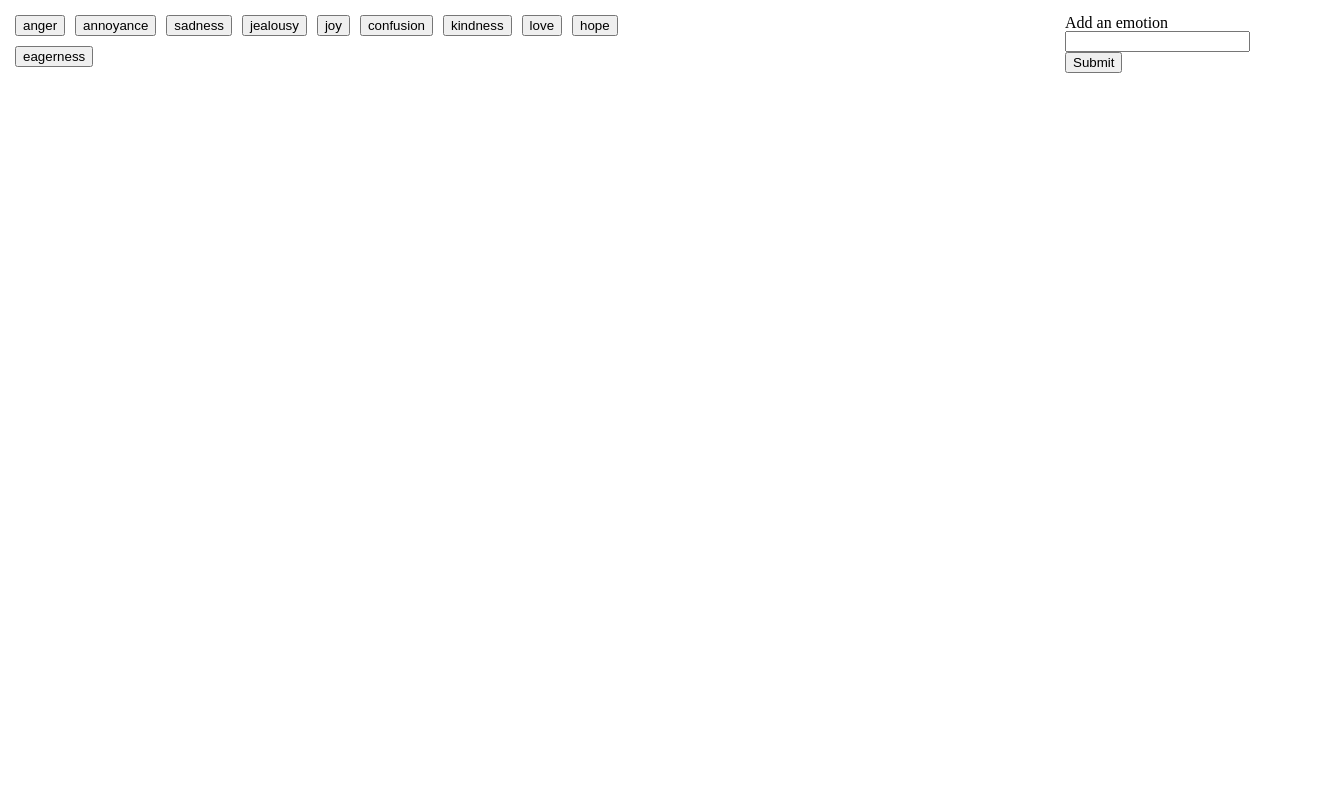
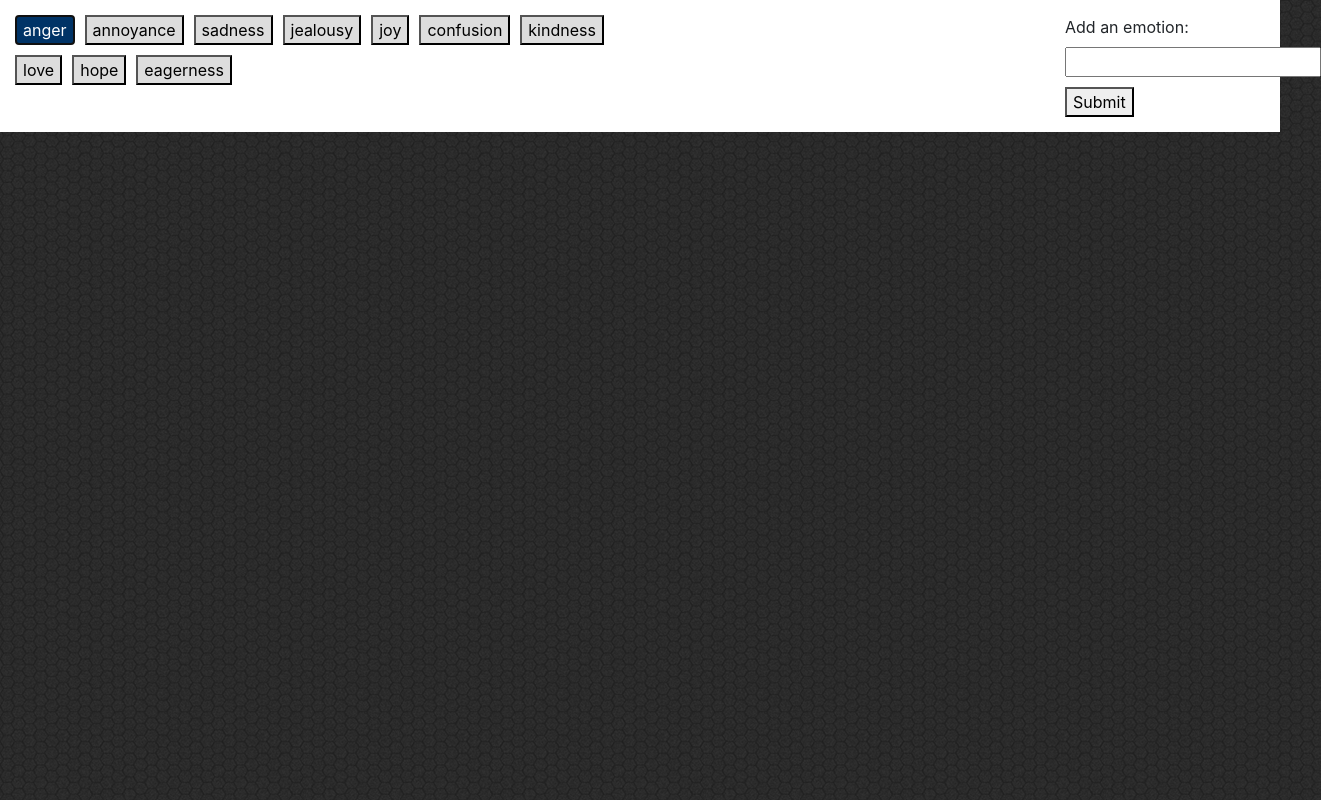
Before and after one commit to AllenDCooper/GifTastic, a plain HTML site: page index.html in a window 1280 px wide. Both pictures are taken after a click on the button "anger". Shown: the whole page, 1321 px wide, since content can reach past the window. Drawn offline with nearby package versions, Linux system fonts and the light colour scheme; no server answers.

Commit message:
added bootstrap styles and js to format currently clicked button

```diff
--- a/assets/javascript/logic.js
+++ b/assets/javascript/logic.js
@@ -49,7 +49,7 @@ function returnGifs(string) {
             gifImage.attr('src', dataStill);
 
             // function creates a heading element for each object.rating
-            var gifRating = $("<h4>");
+            var gifRating = $("<p>");
             var gifRatingString = "rating: " + response.data[i].rating;
 
             // function creates a div tag to store the img and heading
@@ -69,8 +69,12 @@ $(document).ready(function() {
 
 // Create a click handler that calls the returnGifs function when an element with class "search-button" is clicked
 $("body").on("click", ".search-button", function() {
+    $(".search-button").css('background-color', "#DDDDDD");
+    $(".search-button").css('color', "#000000");
     var keyWord = $(this).attr("data");
     returnGifs(keyWord);
+    $(this).css('background-color', "#003366");
+    $(this).css('color', "white");
 })
 
 // Create a click handler that changes img src from still to gif or vice-versa when clicked
--- a/assets/styles/style.css
+++ b/assets/styles/style.css
@@ -1,6 +1,11 @@
+html {
+    background-image: url("../images/dark-honeycomb.png");
+}
+
 .gif-div {
     float: left;
-    margin: 10px;
+    margin: 5px 10px;
+    color: white;
 }
 
 .clearfix:after {
@@ -28,7 +33,7 @@ section {
 
 #form-display {
     float: right;
-    margin-right: 0 auto;
+    margin: 0 auto;
 }
 
 #gif-display {
@@ -40,3 +45,7 @@ form {
     margin: 15px;
     width: 200px;
 }
+
+input {
+    margin-bottom: 10px;
+}
--- a/index.html
+++ b/index.html
@@ -7,6 +7,7 @@
     <title>GifTastic</title>
     <!-- CSS styles -->
     <link rel="stylesheet" type="text/css" href="assets/styles/reset.css">
+    <link rel="stylesheet" href="https://stackpath.bootstrapcdn.com/bootstrap/4.1.3/css/bootstrap.min.css" integrity="sha384-MCw98/SFnGE8fJT3GXwEOngsV7Zt27NXFoaoApmYm81iuXoPkFOJwJ8ERdknLPMO" crossorigin="anonymous">
     <link rel="stylesheet" type="text/css" href="assets/styles/style.css">
 </head>
 <body>
@@ -14,7 +15,7 @@
         <div id="button-display"></div>
         <div id="form-display">
             <form id="submit">
-                <label>Add an emotion</label>
+                <label>Add an emotion:</label>
                 <input type="text" id="add-emotion">
                 <button id="submit-button" type="submit">Submit</button>
             </form>
```
Also changed, not shown: assets/images/dark-honeycomb.png (added).
